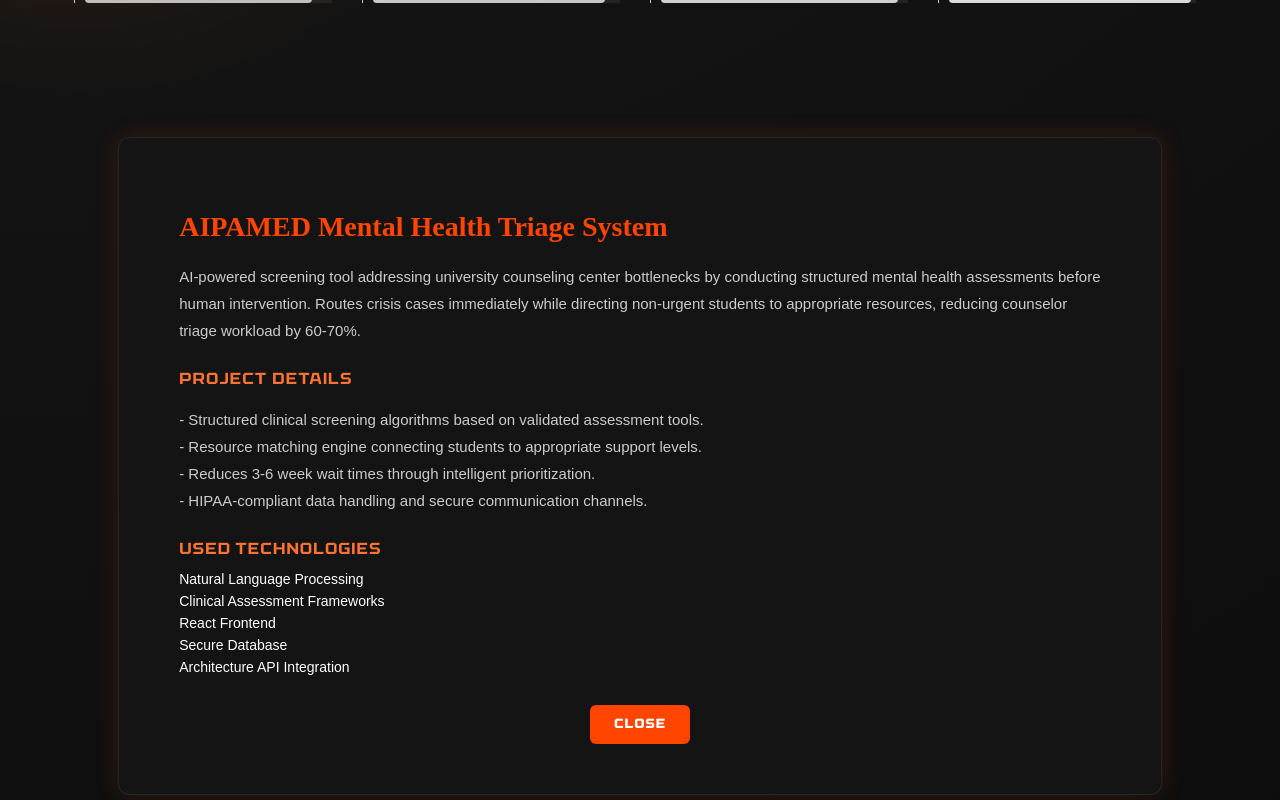
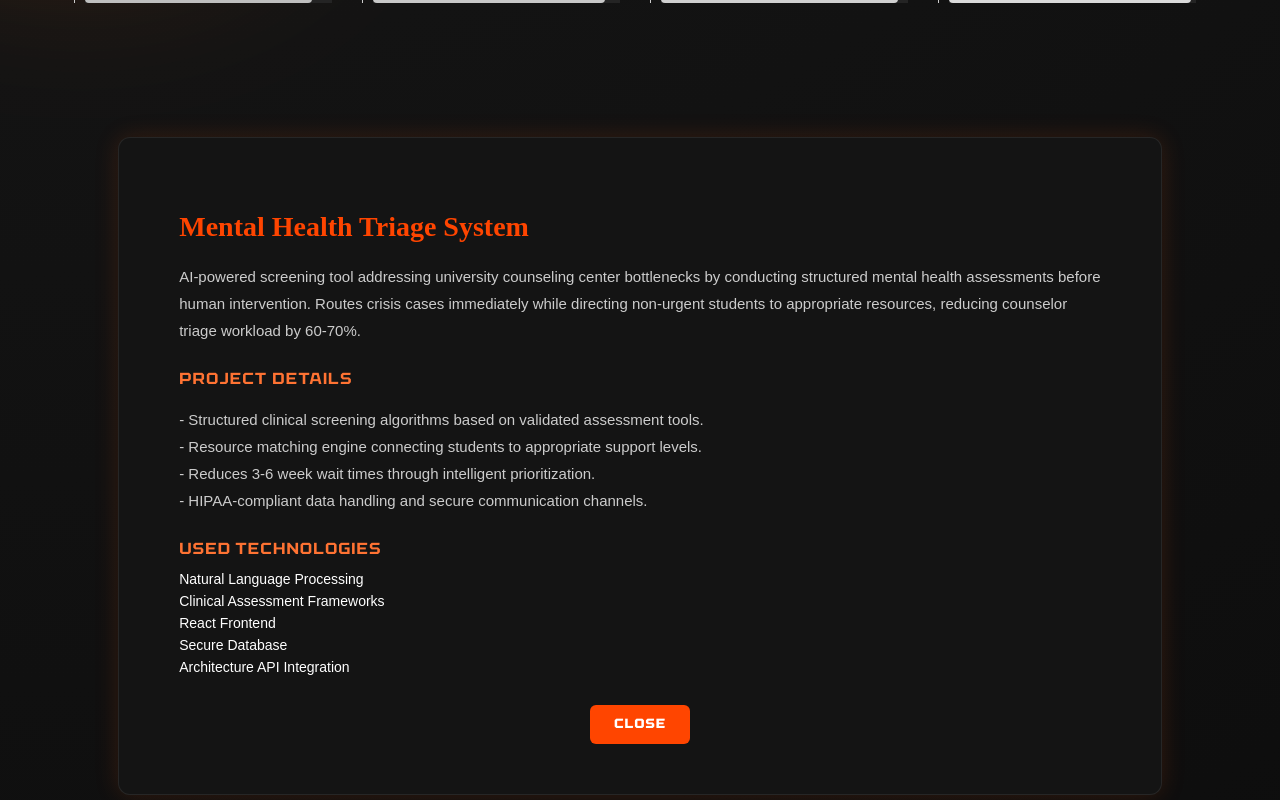
Before and after one commit to AIPAMED/Portfolio, a React (Vite) app: page / in a window 1280 px wide. Both pictures are taken after a click on the button "View My Project". Shown: the part 1380-2180 px from the top of the page. Built offline with nearby package versions, Linux system fonts and the light colour scheme; a web font is replaced by a local one.

Commit message:
txt edited

```diff
--- a/src/components/Project.tsx
+++ b/src/components/Project.tsx
@@ -37,7 +37,7 @@
         </>
       ) : (
         <div className="expand-card show">
-          <h2>AIPAMED Mental Health Triage System</h2>
+          <h2>Mental Health Triage System</h2>
           <p>
             AI-powered screening tool addressing university counseling center bottlenecks by conducting structured mental health assessments before human intervention. Routes crisis cases immediately while directing non-urgent students to appropriate resources, reducing counselor triage workload by 60-70%.
           </p>
```
